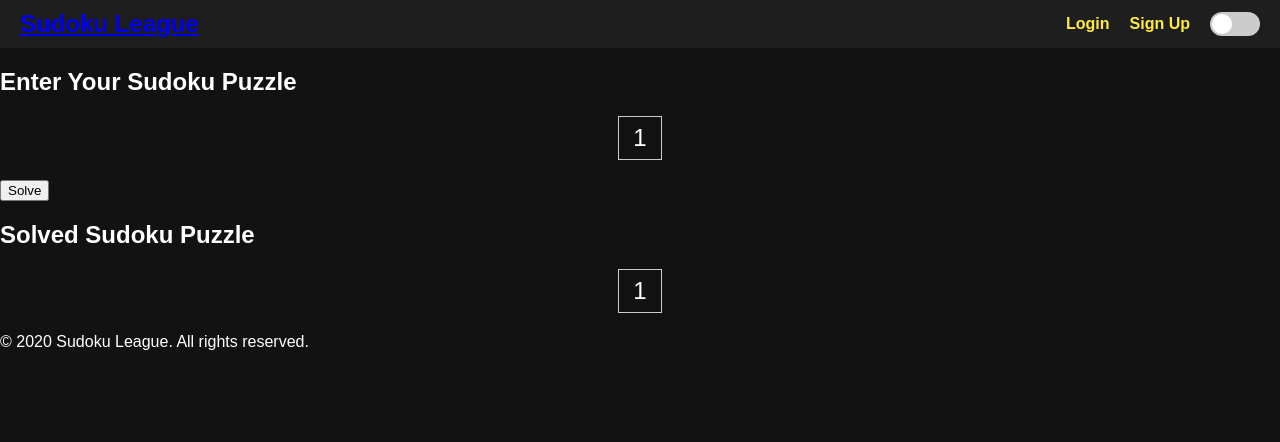
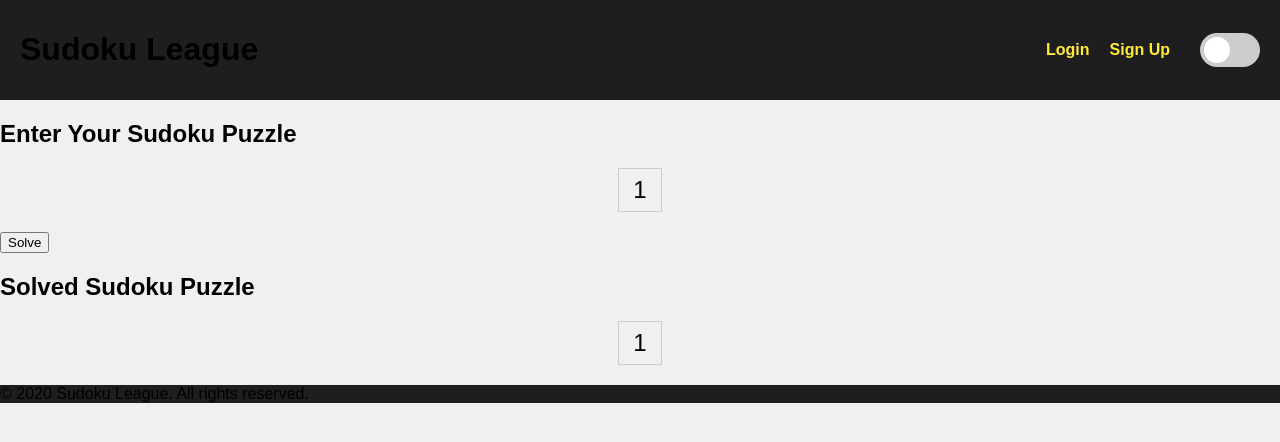
Before and after one commit to sedasenbol/sudoku_forum, a Django app: template sudoku/templates/sudoku/solve.html in a window 1280 px wide. Shown: the top 442 px of the page. Run offline with Django 5.2, Linux system fonts and the light colour scheme; the template is opened without the code that fills it: most values are stand-ins (such as "Sample title", 1, 10 or a date in 2020).

Commit message:
Update solve.html

```diff
--- a/sudoku/templates/sudoku/solve.html
+++ b/sudoku/templates/sudoku/solve.html
@@ -3,15 +3,97 @@
 <head>
     <meta charset="UTF-8">
     <meta name="viewport" content="width=device-width, initial-scale=1.0">
-    <title>Solve Sudoku - Sudoku League</title>
+    <title>Solve Sudoku</title>
     {% load static %}
-    <link rel="stylesheet" href="{% static 'css/styles.css' %}">  <!-- Link to your CSS file if you have one -->
+    <link rel="stylesheet" href="{% static 'css/styles.css' %}">  <!-- Link to your CSS file -->
+    <style>
+        /* General styles */
+        body {
+            transition: background-color 0.5s, color 0.5s; /* Smooth transitions */
+            background-color: #f0f0f0; /* Light background for light mode */
+            color: #000; /* Dark text color for light mode */
+        }
+
+        /* Dark mode styles */
+        body.dark-mode {
+            background-color: #121212;  /* Dark background */
+            color: #ffffff;  /* Light text color */
+        }
+
+        header, footer {
+            background-color: #1e1e1e; /* Darker header/footer */
+        }
+
+        table {
+            border-collapse: collapse;
+        }
+
+        td {
+            width: 40px;
+            height: 40px;
+            border: 1px solid #ccc; /* Light border for cells */
+            text-align: center; /* Center text */
+        }
+
+        input {
+            width: 100%;
+            height: 100%;
+            border: none; /* Remove border */
+            text-align: center; /* Center text */
+            font-size: 20px; /* Increase font size */
+        }
+
+        /* Toggle switch styles */
+        .toggle {
+            position: relative;
+            display: inline-block;
+            width: 60px;
+            height: 34px;
+            margin-left: 10px; /* Add some space between links and toggle */
+        }
+
+        .toggle input {
+            opacity: 0;
+            width: 0;
+            height: 0;
+        }
+
+        .slider {
+            position: absolute;
+            cursor: pointer;
+            top: 0;
+            left: 0;
+            right: 0;
+            bottom: 0;
+            background-color: #ccc;
+            transition: .4s;
+            border-radius: 34px;
+        }
+
+        .slider:before {
+            position: absolute;
+            content: "";
+            height: 26px;
+            width: 26px;
+            left: 4px;
+            bottom: 4px;
+            background-color: white;
+            transition: .4s;
+            border-radius: 50%;
+        }
+
+        input:checked + .slider {
+            background-color: #2196F3; /* Color when checked */
+        }
+
+        input:checked + .slider:before {
+            transform: translateX(26px); /* Move the slider */
+        }
+    </style>
 </head>
 <body>
     <header>
-        <div class="logo">
-            <h1><a href="{% url 'solve_sudoku' %}">Sudoku League</a></h1>
-        </div>
+        <h1><a href="{% url 'home' %}" style="color: inherit; text-decoration: none;">Sudoku League</a></h1>  <!-- Website name as home link -->
         <nav>
             <ul>
                 <li><a href="{% url 'login' %}">Login</a></li>
@@ -70,6 +152,27 @@
         <p>&copy; {{ current_year }} Sudoku League. All rights reserved.</p>
     </footer>
 
-    <script src="{% static 'js/scripts.js' %}"></script>  <!-- Link to your JS file if you have one -->
+    <script>
+        // Get the toggle checkbox and body element
+        const toggle = document.getElementById('darkModeToggle');
+        const body = document.body;
+
+        // Check local storage for dark mode preference on page load
+        if (localStorage.getItem('darkMode') === 'enabled') {
+            body.classList.add('dark-mode'); // Add dark mode class if it's enabled
+            toggle.checked = true; // Set the toggle to checked if dark mode is enabled
+        }
+
+        // Add an event listener to the toggle
+        toggle.addEventListener('change', () => {
+            if (toggle.checked) {
+                body.classList.add('dark-mode'); // Add dark mode class
+                localStorage.setItem('darkMode', 'enabled'); // Store preference in local storage
+            } else {
+                body.classList.remove('dark-mode'); // Remove dark mode class
+                localStorage.setItem('darkMode', 'disabled'); // Store preference in local storage
+            }
+        });
+    </script>
 </body>
 </html>
```
